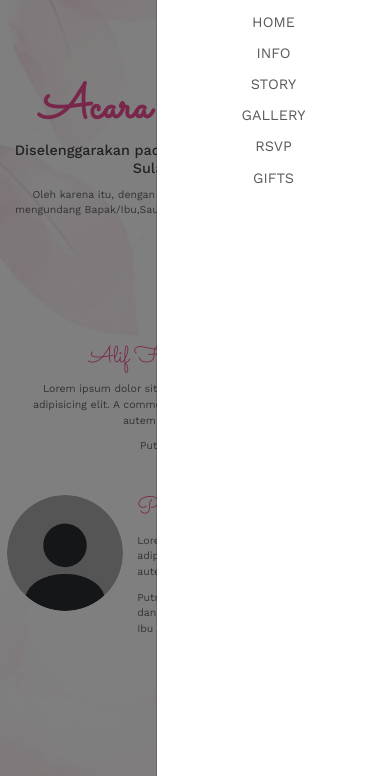
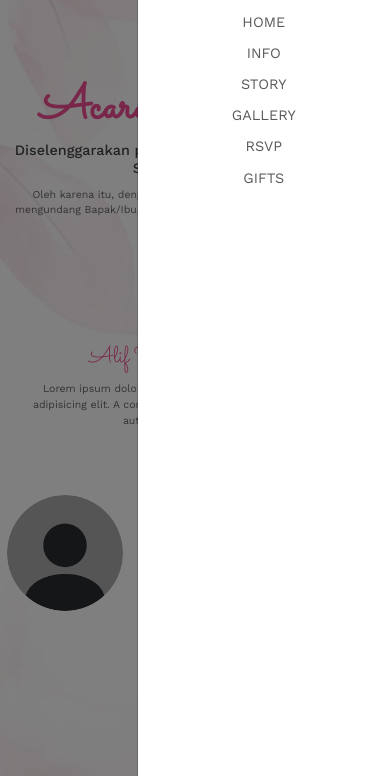
Before and after one commit to aliffikri21/wedding-project2, a plain HTML site: page index.html in a window 390 px wide. Both pictures are taken after a click on the button "Toggle navigation". Shown: the part 912-1688 px from the top of the page. Drawn offline with nearby package versions, Linux system fonts and the light colour scheme; some packages are replaced by stand-ins of ours; a script that the page names is missing.

Commit message:
revisi lagi part sekian

```diff
--- a/style.css
+++ b/style.css
@@ -484,7 +484,7 @@ footer li {
 }
 
 /* Small Phone */
-@media (max-width: 432px) {
+@media (max-width: 500px) {
     html {
         font-size: 60%;
     }
@@ -511,6 +511,7 @@ footer li {
         text-align: center;
     }
     .offcanvas {
-        max-width: 60%;
+        max-width: 65%;
+        right: 0;
     }
 }
```
Also changed, not shown: index.html (+2 -2 lines).
